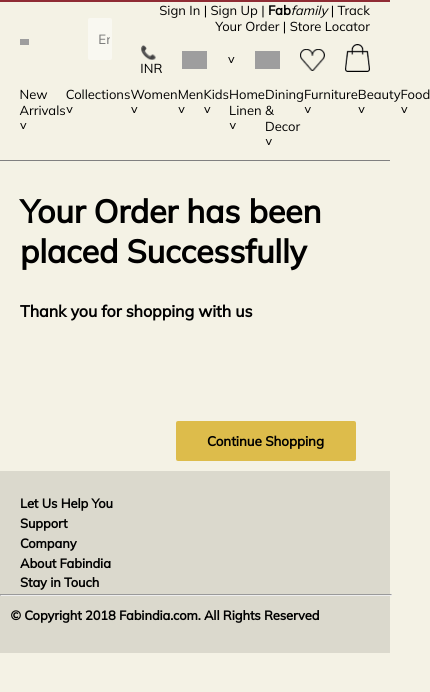
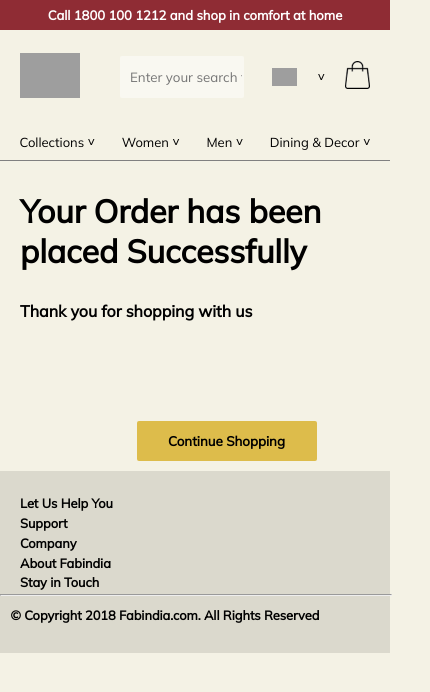
Before and after one commit to dineshcyber/FW12_Fabindia_Project, a website: page html/thankyou.html in a window 390 px wide. Shown: the whole page, 430 px wide, since content can reach past the window. Drawn offline with Linux system fonts and the light colour scheme; grey boxes are pictures that could not be loaded.

Commit message:
Update thankyou.html

```diff
--- a/html/thankyou.html
+++ b/html/thankyou.html
@@ -178,6 +178,12 @@
         #scroller #warning {
           font-size: xx-small;
         }
+        #mediaproducts {
+          display: none;
+        }
+        #onlycart {
+          display: none;
+        }
         #bottom img,
         #bottom p {
           display: none;
@@ -191,6 +197,9 @@
         }
         #bottom h3 {
           font-size: medium;
+        }
+        #thanks button {
+          margin: 100px auto 45% 35%;
         }
       }
       @media (max-width: 500px) {
@@ -219,6 +228,7 @@
           <a href="index.html">
             <img
               src="https://www.fabindia.com/file/general/fab_india_logo.png"
+              id="mediaimg"
               alt="Fabindia Logo"
             />
           </a>
@@ -230,20 +240,21 @@
           </p>
         </div>
         <div>
-          <p style="text-align: right; padding-bottom: 10px; cursor: pointer">
+          <p id="onlycart" class="signinup">
             Sign In | Sign Up | <strong>Fab</strong><em>family</em> | Track Your
             Order | Store Locator
           </p>
           <div id="scroller-t-r">
-            <p>📞 INR</p>
+            <p id="onlycart">📞 INR</p>
             <img
               src="https://www.fabindia.com/file/v8385693196996654632/general/india_flag.svg"
             />
             <p>˅</p>
             <img
               src="https://www.fabindia.com/file/general/icon-loyalty-star-old-page.png"
+              id="onlycart"
             />
-            <img src="./image/icon-heart-black.png" alt="" />
+            <img src="./image/icon-heart-black.png" id="onlycart" alt="" />
             <a href="cart.html"
               ><img src="./image/icon-bag-black.png" alt=""
             /></a>
@@ -251,16 +262,16 @@
         </div>
       </div>
       <div id="scroller-b">
-        <p>New Arrivals ˅</p>
+        <p id="mediaproducts">New Arrivals ˅</p>
         <p>Collections ˅</p>
         <p>Women ˅</p>
         <p>Men ˅</p>
-        <p>Kids ˅</p>
-        <p>Home Linen ˅</p>
+        <p id="mediaproducts">Kids ˅</p>
+        <p id="mediaproducts">Home Linen ˅</p>
         <p>Dining & Decor ˅</p>
-        <p>Furniture ˅</p>
-        <p>Beauty ˅</p>
-        <p>Food ˅</p>
+        <p id="mediaproducts">Furniture ˅</p>
+        <p id="mediaproducts">Beauty ˅</p>
+        <p id="mediaproducts">Food ˅</p>
       </div>
     </div>
 
```
